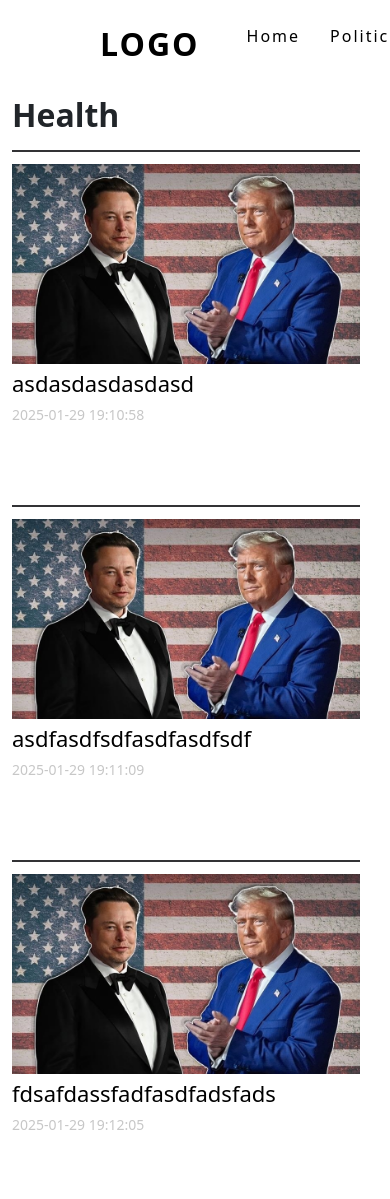
After one commit to civord/news_app, a Flask app: page /news/Health in a window 390 px wide. The commit adds this page. Run offline with Flask 3, Linux system fonts and the light colour scheme; some libraries are stand-ins or nearby versions.

Commit message:
Adding finishing touches to the app

```diff
--- a/app.py
+++ b/app.py
@@ -93,7 +93,8 @@ def index():
         right_news=right_news,
         weekend_reads_left = weekend_reads_left,
         weekend_reads_right = weekend_reads_right,
-        articles_by_type = articles_by_type)
+        articles_by_type = articles_by_type,
+        main=True)
 
 
 @app.route("/login", methods = ["GET", "POST"])
@@ -251,3 +252,8 @@ def view_news(article_id):
     if not article:
         return flash("Article not found"), 404
     return render_template("article_detail.html", article=article[0])
+
+@app.route("/news/<category>")
+def more_news(category):
+    articles = db.execute("SELECT * FROM articles WHERE type=?", category)
+    return render_template("more_news.html", articles=articles, category=category, article_types = ARTICLE_TYPES)
--- /dev/null
+++ b/static/css/more_news.css
@@ -0,0 +1,134 @@
+header{
+    position: fixed;
+    top: 0;
+    left: 0;
+    width: 100%;
+    display: flex;
+    justify-content: space-between;
+    align-items: center;
+    transition: 0.6s;
+    padding: 20px 100px;
+    z-index: 20;
+    background: #fff;
+}
+
+header .logo{
+    position: relative;
+    font-weight: 700;
+    color: #000;
+    text-decoration: none;
+    font-size: 2em;
+    text-transform: uppercase;
+    letter-spacing: 2px;
+    transition: 0.6s;
+}
+
+header ul{
+    position: relative;
+    display: flex;
+    justify-content: center;
+    align-items: center;
+}
+
+header ul li{
+    position: relative;
+    list-style: none;
+}
+
+header ul li a{
+    position: relative;
+    text-decoration: none;
+    margin: 0 15px;
+    color: #000;
+    letter-spacing: 2px;
+    font-weight: 500;
+    transition: 0.6s;
+}
+
+/* Main Section */
+
+.container{
+    width: 100%;
+    position: relative;
+    margin-top: 6rem;
+}
+
+.container h2{
+    text-align: left;
+    margin: 2rem auto 1rem auto; /* Ensures it matches .featured width */
+    font-weight: 700;
+    font-size: 2rem;
+}
+
+.article-container{
+    width: 100%;
+    display: flex;
+    gap: 1rem;
+    align-items: center;
+    flex-wrap: wrap;
+
+}
+
+.article-container > .article{
+    flex: 1 1 calc(30% - 1rem); /* Ensures consistent width */
+    max-width: calc(30% - 1rem);
+    text-align: left; /* Align text properly */
+    display: flex;
+    flex-direction: column;
+    border-top: 2px solid #323235;
+    padding-top: .7rem;
+    margin-bottom: 3rem;
+}
+
+.article > img{
+    width: 100%;
+    height: 200px;
+    object-fit: cover;
+}
+
+.article > .text-container{
+    width: 100%;
+}
+
+.article > .text-container > a{
+    text-decoration: none;
+    color: #000;
+}
+
+.article > .text-container > a > .article-title{
+    font-size: 22px;
+    margin-top: .4rem;
+}
+
+.article > .text-container > a > .article-title:hover{
+    text-decoration: underline;
+}
+
+.article > .text-container > .article-date{
+    font-weight: 400;
+    font-size: 14px;
+    color: #c7c7c7;
+}
+
+/* Responsive Adjustments */
+@media screen and (max-width: 1024px) {
+    .article-container {
+        width: 90%; /* Slightly wider for better spacing */
+    }
+    .article-container > .article {
+        flex: 1 1 calc(45% - 1rem); /* 2 cards per row */
+        max-width: calc(45% - 1rem);
+    }
+}
+
+@media screen and (max-width: 768px) {
+    .article-container {
+        width: 95%; /* Utilize more width on smaller screens */
+        flex-direction: column;
+        align-items: center;
+    }
+    .article-container > .article {
+        flex: 1 1 100%; /* 1 card per row */
+        max-width: 100%;
+    }
+}
--- a/static/css/style.css
+++ b/static/css/style.css
@@ -16,36 +16,137 @@
     box-sizing: border-box;
 }
 
-header{
+nav{
     position: fixed;
     top: 0;
     left: 0;
     width: 100%;
-    display: flex;
-    justify-content: center;
-    align-items: center;
     transition: 0.6s;
     padding: 40px 100px;
     z-index: 20;
 }
 
-header ul{
+nav.sticky{
+    padding: 5px 100px;
+    background: #fff;
+}
+
+nav .logo{
     position: relative;
+    font-weight: 700;
+    color: #fff;
+    text-decoration: none;
+    font-size: 2em;
+    text-transform: uppercase;
+    letter-spacing: 2px;
+    transition: 0.6s;
+}
+
+nav .main-list{
     display: flex;
-    justify-content: center;
+    justify-content: flex-end;
     align-items: center;
+    width: 100%;
     list-style: none;
 }
 
-header ul li{
+nav .main-list li{
+    height: 50px;
+}
+
+nav ul li a i{
+    font-size: 20px;
+}
+
+nav .main-list li a{
     position: relative;
+    text-decoration: none;
     margin: 0 15px;
+    color: #fff;
+    letter-spacing: .5px;
+    font-weight: 500;
+    transition: 0.6s;
+    display: flex;
+    align-items: center;
+    height: 100%;
+    padding: 0 10px;
+}
+
+nav .main-list li:first-child{
+    margin-right: auto;
+}
+
+.sidebar-list{
+    position: fixed;
+    top: 0;
+    right: 0;
+    height: 100vh;
+    width: 250px;
+    z-index: 999;
+    background-color: rgba(255, 255, 255, 0.2);
+    box-shadow: -10px 0 10px rgba(0, 0, 0, 0.1);
+    display: flex;
+    flex-direction: column;
+    align-items: flex-start;
+    justify-content: flex-start;
+    list-style: none;
     text-decoration: none;
-    color: #fff;
-    letter-spacing: 1px;
-    transition: 0.5s;
-    font-weight: 500;
-    font-family: "Montserrat", sans-serif;
-    vertical-align: middle;
-    cursor: pointer;
+    font-size: 18px;
+    font-weight: 400;
+    padding-top: 1rem;
+    padding: 0;
+    margin: 0;
+    backdrop-filter: blur(10px);
+    display: none;
 }
+
+nav > .sidebar-list li{
+    width: 100%;
+    height: 50px;
+}
+
+nav > .sidebar-list li a{
+    color: #000;
+    text-decoration: none;
+    transition: .5s;
+    height: 100%;
+    margin: 0;
+    padding: 0 30px;
+    display: flex;
+    align-items: center;
+}
+
+nav > .sidebar-list li:hover{
+    background-color: #f1f1f1;
+}
+
+nav > .main-list > .menu-btn{
+    display: none;
+}
+
+nav.sticky .logo{
+    color: #000;
+}
+
+nav.sticky .main-list li{
+    margin-top: 20px;
+}
+
+nav.sticky .main-list li a{
+    color: #000;
+}
+
+@media (max-width: 800px){
+    .hide_on_mobile{
+        display: none;
+    }
+    nav > .main-list > .menu-btn{
+        display: block;
+    }
+}
+
+@media (max-width: 400px){
+    .sidebar-list{
+        width: 100%;
+    }
+}
--- a/templates/layout.html
+++ b/templates/layout.html
@@ -13,13 +13,23 @@
 <body>
     {% block nav %}
     {% endblock %}
-    <!-- <header>
-        <ul>
+    {% if main %}
+    <nav class="main-header">
+        <ul class="sidebar-list">
+            <li onclick=closeSidebar()><a href="#"><i class="fa-solid fa-x"></i></a></li>
             {% for type in article_types %}
-                <li>{{ type }}</li>
+                <li><a href="{{ url_for('more_news', category=type) }}">{{ type }}</a></li>
             {% endfor %}
         </ul>
-    </header> -->
+        <ul class="main-list">
+            <li class="hide_on_mobile"><a href="" class="logo">Logo</a></li>
+            {% for type in article_types %}
+                <li class="hide_on_mobile"><a href="{{ url_for('more_news', category=type) }}">{{ type }}</a></li>
+            {% endfor %}
+            <li class="menu-btn" onclick=showSidebar()><a href="#"><i class="fa-solid fa-bars"></i></a></li>
+        </ul>
+    </nav>
+    {% endif %}
 
     <main>
         {% block main %}{% endblock %}
@@ -29,5 +39,20 @@
         {% block footer %}{% endblock %}
     </footer>
     {% block script %}{% endblock %}
+    <script type="text/javascript">
+        window.addEventListener("scroll", function(){
+            const header = document.querySelector("nav")
+            header.classList.toggle("sticky", window.scrollY > 800);
+        })
+    </script>
+    <script>
+        const sidebar = document.querySelector(".sidebar-list")
+        function showSidebar(){
+            sidebar.style.display = "flex";
+        }
+        function closeSidebar(){
+            sidebar.style.display = "none";
+        }
+    </script>
 </body>
 </html>
--- /dev/null
+++ b/templates/more_news.html
@@ -0,0 +1,37 @@
+{% extends "layout.html" %}
+{% block extra_css %}
+    <link rel="stylesheet" href="{{ url_for('static', filename='css/more_news.css') }}">
+{% endblock %}
+
+{% block nav %}
+    <header>
+        <a href="" class="logo">Logo</a>
+        <ul>
+            <li><a href="/">Home</a></li>
+            {% for type in article_types %}
+                <li><a href="{{ url_for('more_news', category=type) }}">{{ type }}</a></li>
+            {% endfor %}
+        </ul>
+    </header>
+{% endblock %}
+
+{% block main %}
+    {% if articles %}
+            <div class="container">
+                <h2>{{ category }}</h3>
+                <div class="article-container">
+                    {% for article in articles %}
+                        <div class="article">
+                            <img src="/{{ article['image_path']}}" alt="">
+                            <div class="text-container">
+                                <a href="{{ url_for('view_news', article_id=article.id) }}"><h3 class="article-title">{{ article.title }}</h3></a>
+                                <p class="article-date">{{ article.date }}</p>
+                            </div>
+                        </div>
+                    {% endfor %}
+                </div>
+            </div>
+    {% else %}
+        <p>No articles found for this category.</p>
+    {% endif %}
+{% endblock %}
```
Also changed, not shown: static/css/main.css (+22 -9 lines), templates/index.html (+7 -7 lines), 2 other files.
